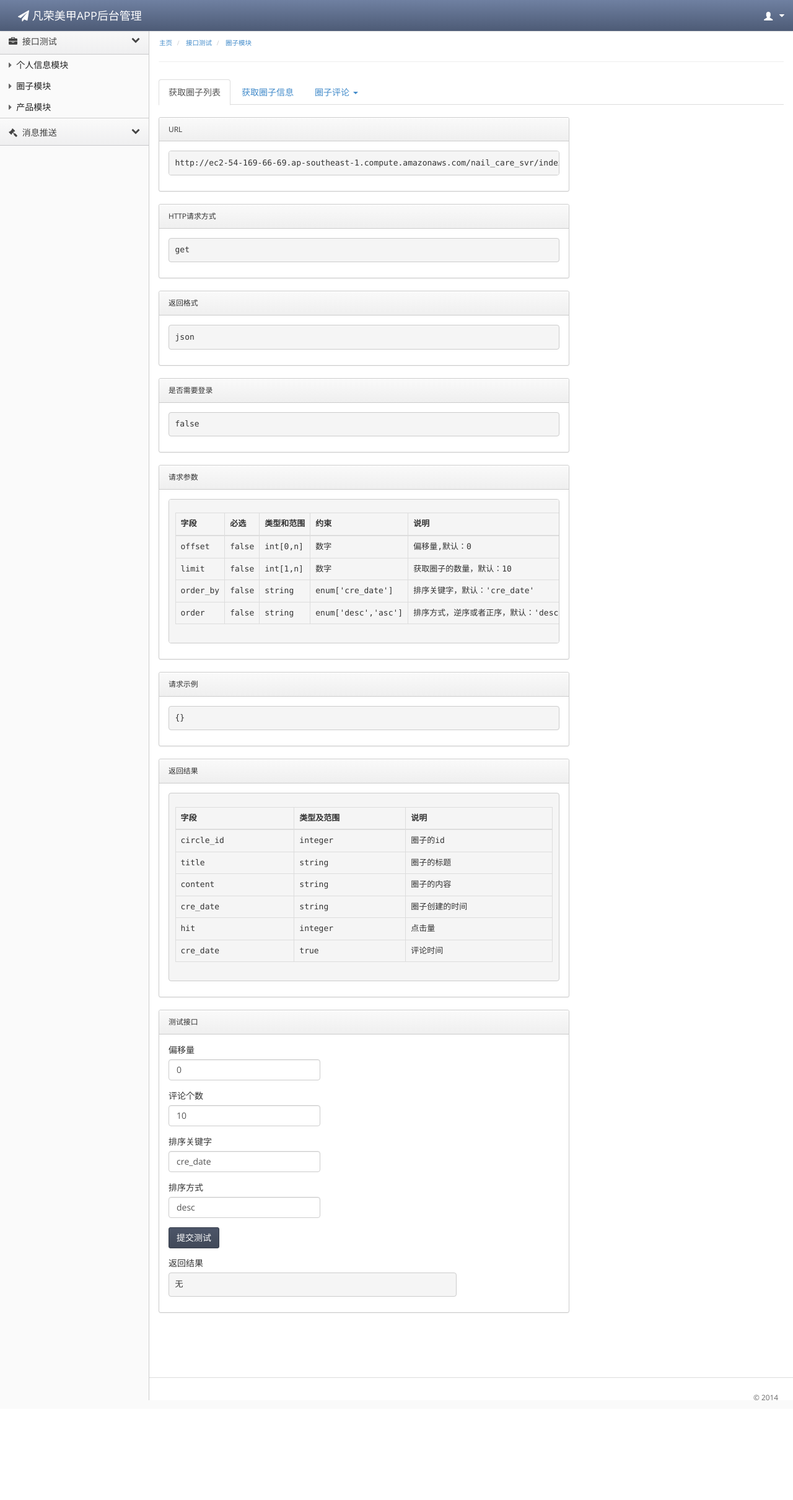
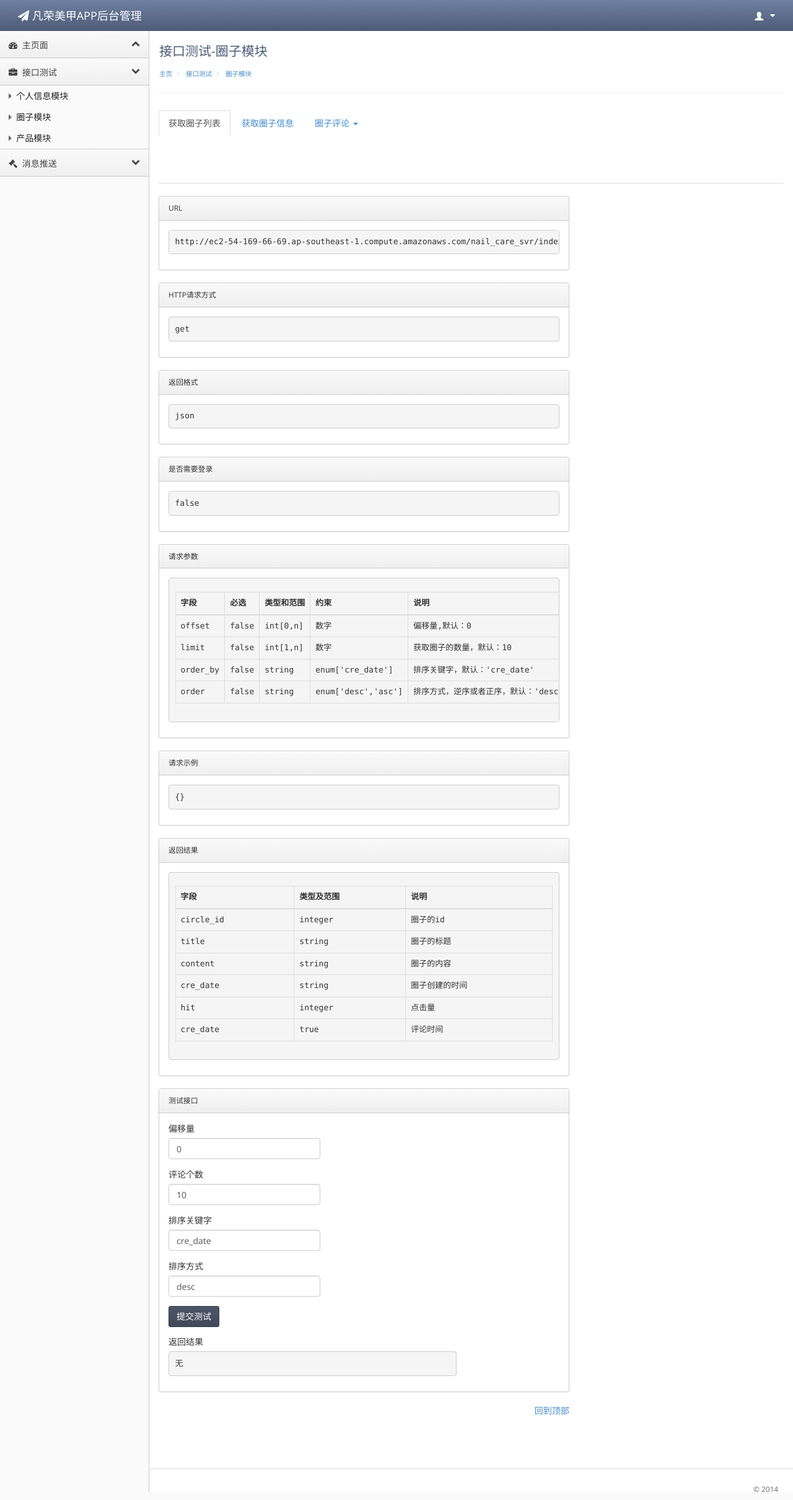
Before and after one commit to pancat/nail_care_svr, a CodeIgniter app: page /project/index.php/admin/admin_dev/show_tcircle/ in a window 1280 px wide. Shown: the whole page at 62% size. Before the commit the page ends 2260 px from the top, so only its background shows below. Run offline with CodeIgniter, Linux system fonts and the light colour scheme.

Commit message:
update the back-to-top bug and hte navbar fixed top

```diff
--- a/application/views/admin/navbar_main.php
+++ b/application/views/admin/navbar_main.php
@@ -72,7 +72,7 @@
 
 <!--<![endif]-->
 
-<div class="navbar navbar-default navbar-fixed-top" role="navigation">
+<div class="navbar navbar-default" role="navigation">
     <div class="navbar-header">
         <button type="button" class="navbar-toggle collapsed" data-toggle="collapse" data-target=".navbar-collapse">
             <span class="sr-only">Toggle navigation</span>
--- a/application/views/admin/tcircle_getcircle.php
+++ b/application/views/admin/tcircle_getcircle.php
@@ -135,8 +135,7 @@
           </div>
         </div>
         <div class="back-to-top pull-right">
-          <a href="<?php echo site_url('admin/admin_dev/show_tcircle'); ?>
-            #top">
+          <a href="<?php echo site_url('admin/admin_dev/show_tcircle'); ?>#top">
                   回到顶部
           </a>
         </div>
--- a/application/views/admin/tcircle_getcirclelist.php
+++ b/application/views/admin/tcircle_getcirclelist.php
@@ -161,4 +161,10 @@
             <div></div>
           </div>
         </div>
+
+        <div class="back-to-top pull-right">
+          <a href="<?php echo site_url('admin/admin_dev/show_tcircle'); ?>#top">
+                      回到顶部
+          </a>
+        </div>
       </div>
--- a/application/views/admin/tcircle_getcomment.php
+++ b/application/views/admin/tcircle_getcomment.php
@@ -174,11 +174,10 @@
             </div>
             <div></div>
           </div>
-          <div class="back-to-top pull-right">
-            <a href="<?php echo site_url('admin/admin_dev/show_tcircle'); ?>
-              #top">
-                      回到顶部
-            </a>
-          </div>
+        </div>
+        <div class="back-to-top pull-right">
+          <a href="<?php echo site_url('admin/admin_dev/show_tcircle'); ?>#top">
+                    回到顶部
+          </a>
         </div>
       </div>
```
